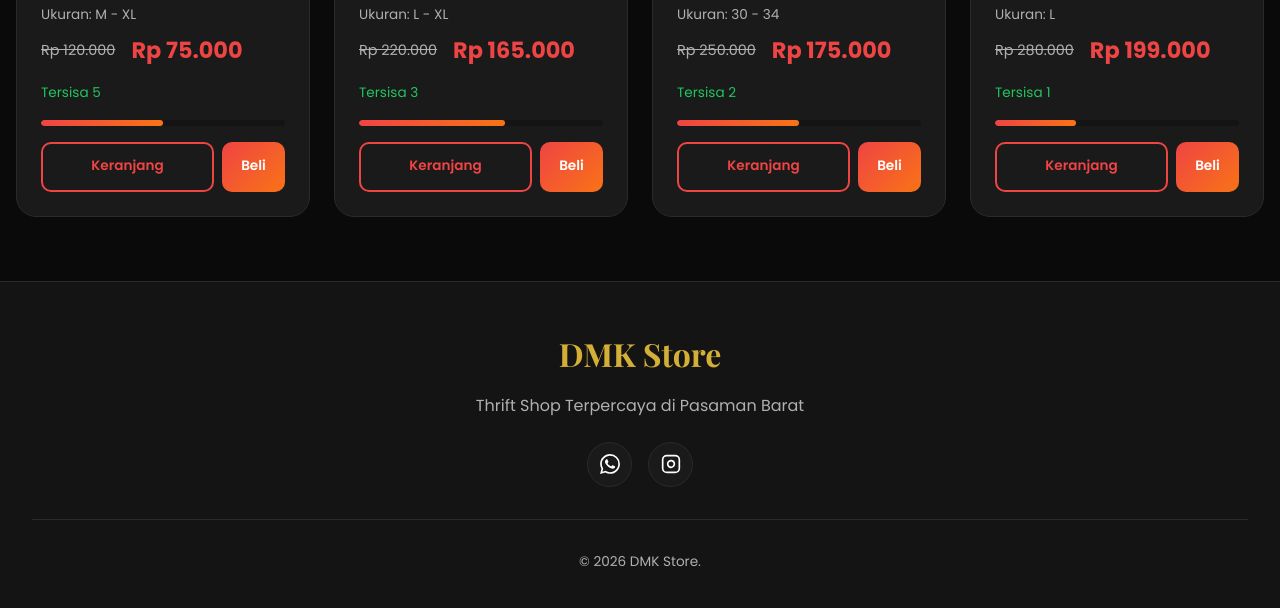
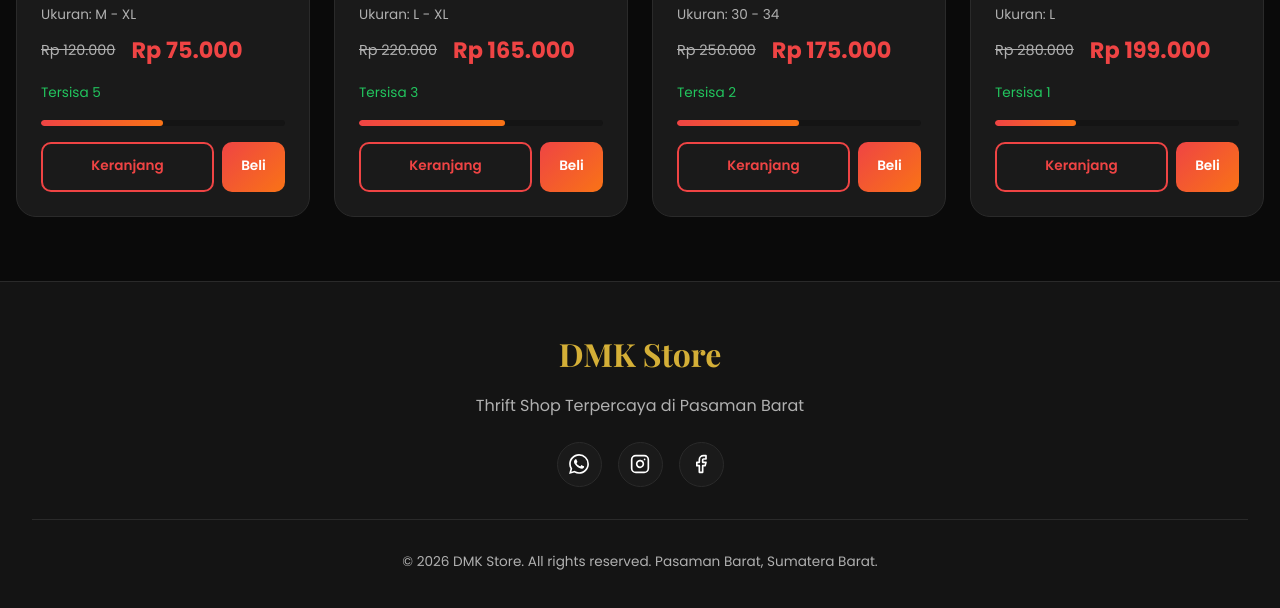
Before and after one commit to Rheex-XYZ/DMK-STORE, a plain HTML site: page flashsale.html in a window 1280 px wide. Shown: the part 1107-1715 px from the top of the page. Drawn offline with nearby package versions, Linux system fonts and the light colour scheme.

Commit message:
Update flashsale.html

```diff
--- a/flashsale.html
+++ b/flashsale.html
@@ -285,31 +285,68 @@
       <div class="footer-logo">DMK Store</div>
       <p class="footer-text">Thrift Shop Terpercaya di Pasaman Barat</p>
       <div class="footer-social">
-        <a href="https://wa.me/628116638877" target="_blank" class="social-link"
-          ><svg width="20" height="20" viewBox="0 0 24 24" fill="currentColor">
+        <!-- WhatsApp -->
+        <a
+          href="https://wa.me/628116638877"
+          target="_blank"
+          class="social-link"
+          aria-label="WhatsApp"
+        >
+          <svg width="20" height="20" viewBox="0 0 24 24" fill="currentColor">
             <path
               d="M17.472 14.382c-.297-.149-1.758-.867-2.03-.967-.273-.099-.471-.148-.67.15-.197.297-.767.966-.94 1.164-.173.199-.347.223-.644.075-.297-.15-1.255-.463-2.39-1.475-.883-.788-1.48-1.761-1.653-2.059-.173-.297-.018-.458.13-.606.134-.133.298-.347.446-.52.149-.174.198-.298.298-.497.099-.198.05-.371-.025-.52-.075-.149-.669-1.612-.916-2.207-.242-.579-.487-.5-.669-.51-.173-.008-.371-.01-.57-.01-.198 0-.52.074-.792.372-.272.297-1.04 1.016-1.04 2.479 0 1.462 1.065 2.875 1.213 3.074.149.198 2.096 3.2 5.077 4.487.709.306 1.262.489 1.694.625.712.227 1.36.195 1.871.118.571-.085 1.758-.719 2.006-1.413.248-.694.248-1.289.173-1.413-.074-.124-.272-.198-.57-.347m-5.421 7.403h-.004a9.87 9.87 0 01-5.031-1.378l-.361-.214-3.741.982.998-3.648-.235-.374a9.86 9.86 0 01-1.51-5.26c.001-5.45 4.436-9.884 9.888-9.884 2.64 0 5.122 1.03 6.988 2.898a9.825 9.825 0 012.893 6.994c-.003 5.45-4.437 9.884-9.885 9.884m8.413-18.297A11.815 11.815 0 0012.05 0C5.495 0 .16 5.335.157 11.892c0 2.096.547 4.142 1.588 5.945L.057 24l6.305-1.654a11.882 11.882 0 005.683 1.448h.005c6.554 0 11.89-5.335 11.893-11.893a11.821 11.821 0 00-3.48-8.413z"
-            /></svg
-        ></a>
+            />
+          </svg>
+        </a>
+        <!-- Instagram -->
         <a
           href="https://www.instagram.com/dmk_store_/"
           target="_blank"
           class="social-link"
-          ><svg
+          aria-label="Instagram"
+        >
+          <svg
             width="20"
             height="20"
             viewBox="0 0 24 24"
             fill="none"
             stroke="currentColor"
             stroke-width="2"
+            stroke-linecap="round"
+            stroke-linejoin="round"
           >
             <rect x="2" y="2" width="20" height="20" rx="5" ry="5"></rect>
+            <path d="M16 11.37A4 4 0 1 1 12.63 8 4 4 0 0 1 16 11.37z"></path>
+            <line x1="17.5" y1="6.5" x2="17.51" y2="6.5"></line>
+          </svg>
+        </a>
+        <!-- Facebook -->
+        <a
+          href="https://web.facebook.com/JengSriDMK?locale=id_ID"
+          target="_blank"
+          class="social-link"
+          aria-label="Facebook"
+        >
+          <svg
+            width="20"
+            height="20"
+            viewBox="0 0 24 24"
+            fill="none"
+            stroke="currentColor"
+            stroke-width="2"
+            stroke-linecap="round"
+            stroke-linejoin="round"
+          >
             <path
-              d="M16 11.37A4 4 0 1 1 12.63 8 4 4 0 0 1 16 11.37z"
-            ></path></svg
-        ></a>
+              d="M18 2h-3a5 5 0 0 0-5 5v3H7v4h3v8h4v-8h3l1-4h-4V7a1 1 0 0 1 1-1h3z"
+            ></path>
+          </svg>
+        </a>
       </div>
-      <p class="footer-copyright">&copy; 2026 DMK Store.</p>
+      <p class="footer-copyright">
+        &copy; 2026 DMK Store. All rights reserved. Pasaman Barat, Sumatera
+        Barat.
+      </p>
     </footer>
 
     <div class="toast" id="toast">
```
